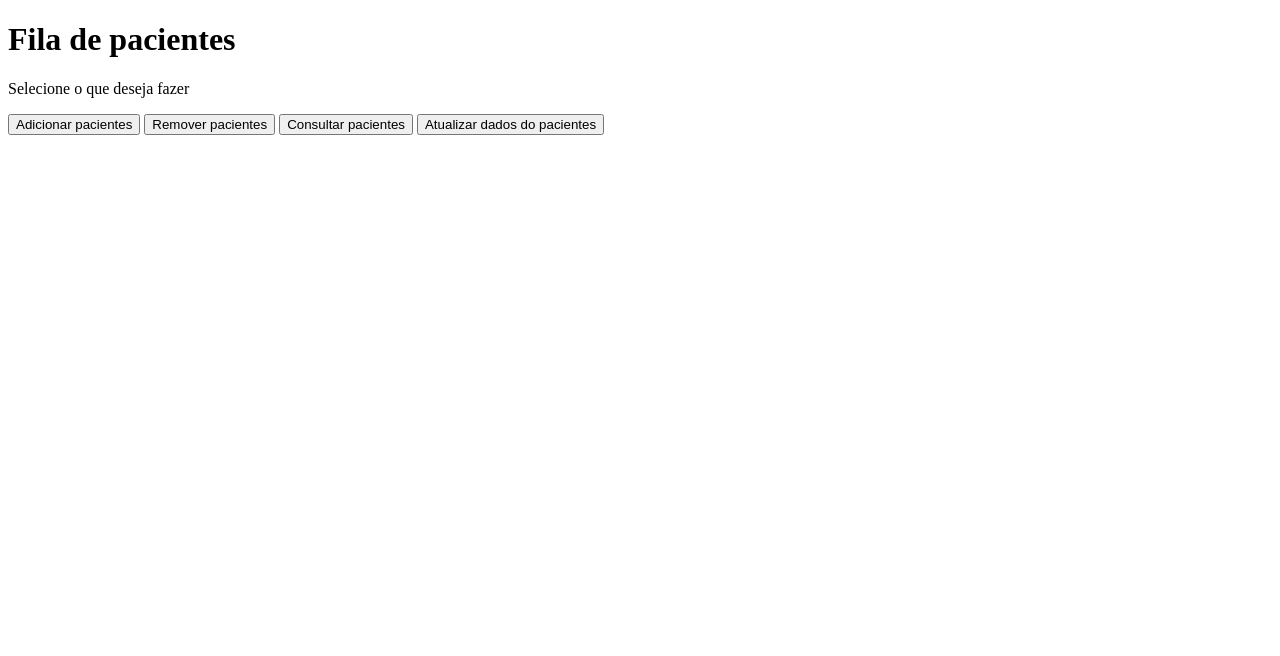
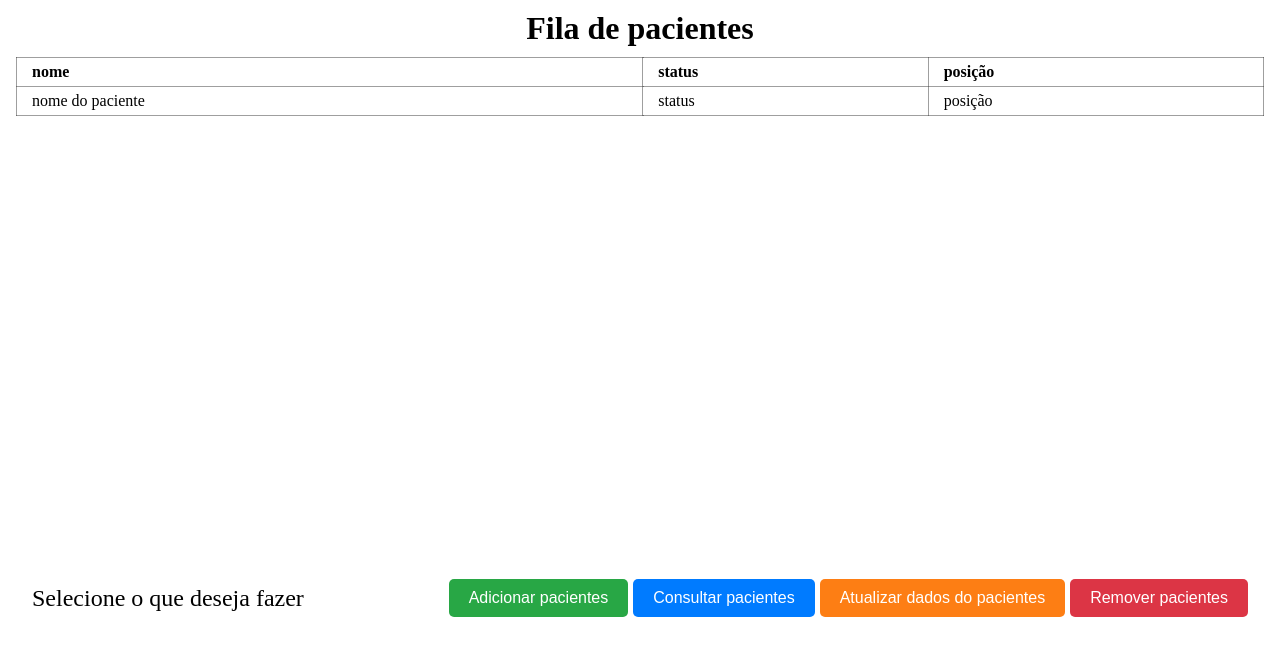
Before and after one commit to macielzeferino/queue-of-patients, a plain HTML site: page src/index.html in a window 1280 px wide. Drawn offline with Linux system fonts and the light colour scheme.

Commit message:
adding style

```diff
--- a/src/index.html
+++ b/src/index.html
@@ -4,6 +4,7 @@
   <meta charset="UTF-8">
   <meta name="viewport" content="width=device-width, initial-scale=1.0">
   <title>queue patients</title>
+  <link rel="stylesheet" href="style.css">
 </head>
 <body>
   <header>
@@ -13,15 +14,30 @@
   </header>
   <main>
     <section class="output-datas">
-
+      <table class="patients-list">
+        <thead>
+          <tr>
+            <th colspan="8">nome</th>
+            <th>status</th>
+            <th>posição</th>
+          </tr>
+        </thead>
+        <tbody>
+          <tr>
+            <td colspan="8">nome do paciente</td>
+            <td>status</td>
+            <td>posição</td>
+          </tr>
+        </tbody>
+      </table>
     </section>
     <section class="input-datas">
       <p>Selecione o que deseja fazer</p>
       <div class="buttons">
-        <button>Adicionar pacientes</button>
-        <button>Remover pacientes</button>
-        <button>Consultar pacientes</button>
-        <button>Atualizar dados do pacientes</button>
+        <button class="btn btn-add">Adicionar pacientes</button>
+        <button class="btn btn-view">Consultar pacientes</button>
+        <button class="btn btn-update">Atualizar dados do pacientes</button>
+        <button class="btn btn-delete">Remover pacientes</button>
       </div>
     </section>
   </main>
--- /dev/null
+++ b/src/style.css
@@ -0,0 +1,86 @@
+:root{
+  --gray: #3337;
+}
+
+* {
+  margin: 0;
+  padding: 0;
+  box-sizing: border-box;
+}
+
+header h1{
+  text-align: center;
+  padding: 10px;
+}
+
+main{
+  width: 100vw;
+  height: 70vh;
+  display: flex;
+  flex-direction: column;
+  padding: 0 1rem;
+}
+
+.patients-list{
+  width: 100%;
+  height: max-content;
+  border-collapse: collapse;
+  border: 1px solid var(--gray);
+}
+
+.patients-list thead tr th,
+.patients-list tbody tr td{
+  text-align: start;
+  text-indent: 10px;
+  border: 1px solid var(--gray);
+  padding: 5px;
+}
+
+.output-datas{
+  width: 100%;
+  flex-grow: 1;
+}
+
+.input-datas{
+  display: flex;
+  flex-wrap: wrap;
+  justify-content: space-between;
+  padding: 0 1rem;
+  align-items: center;
+  font-size: 1.5rem;
+}
+
+.buttons{
+  display: flex;
+  flex-wrap: wrap;
+  gap: 5px;
+}
+
+.btn{
+  padding: 10px 20px;
+  border: none;
+  border-radius: 5px;
+  color: white;
+  font-size: 16px;
+  cursor: pointer;
+}
+
+.btn-add {
+  background-color: #28a745;
+}
+
+.btn-view {
+  background-color: #007bff;
+}
+
+.btn-update {
+  background-color: #fd7e14;
+}
+
+.btn-delete {
+  background-color: #dc3545;
+}
+
+.btn:hover {
+  opacity: 0.8;
+}
```
